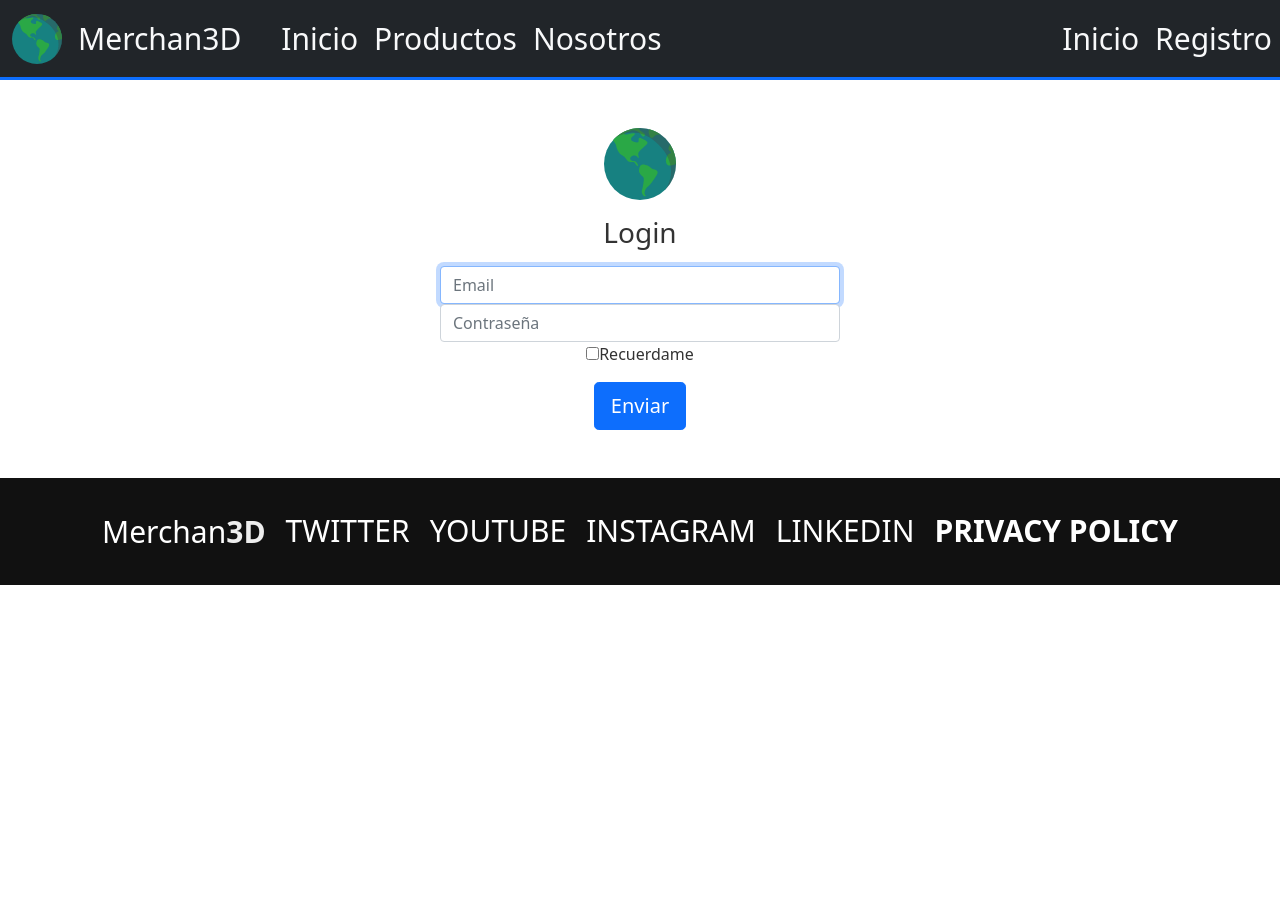
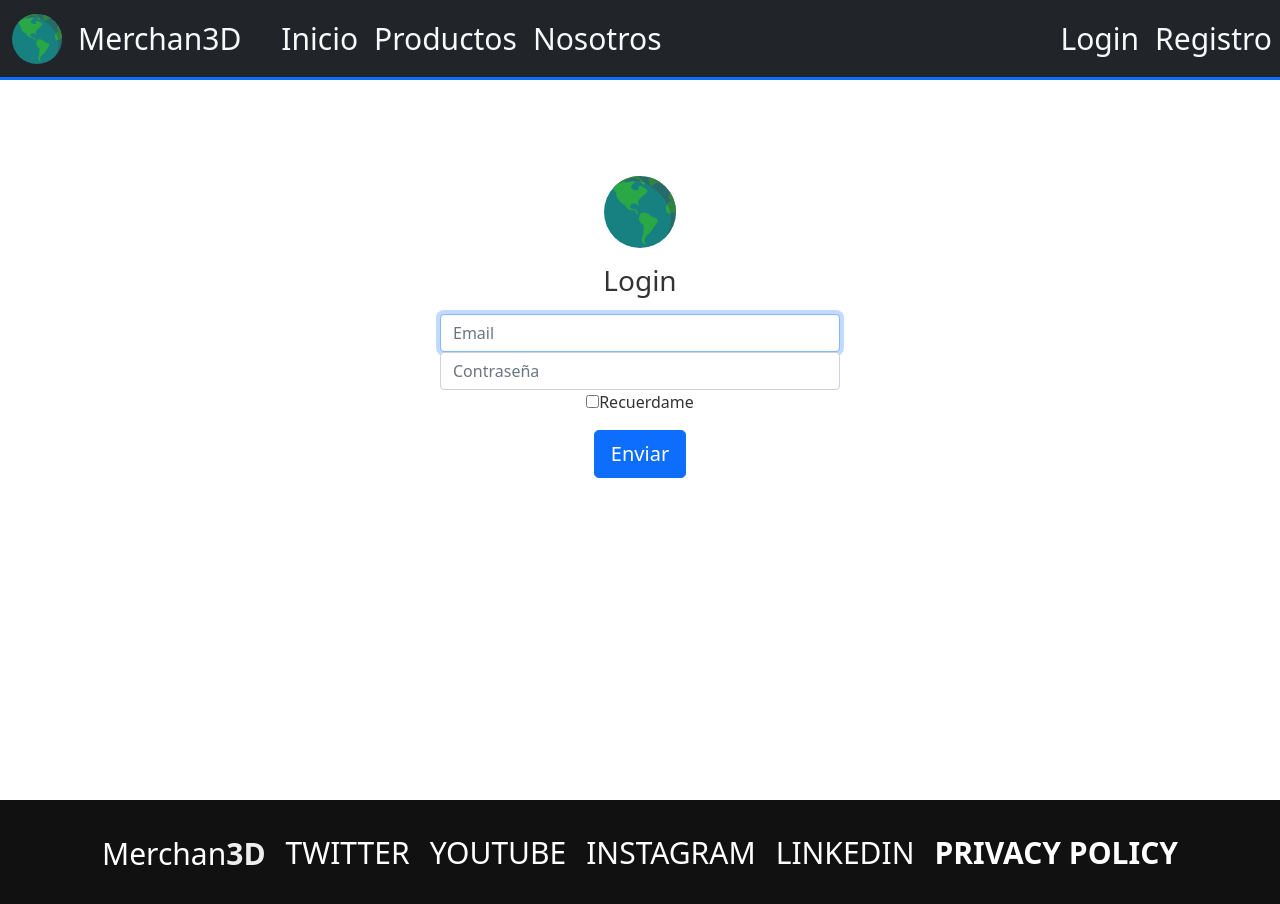
Before and after one commit to Millan214/Merch3D, a plain HTML site: page public/login.html in a window 1280 px wide. Before the commit the page ends 800 px from the top, so only its background shows below. Drawn offline with nearby package versions, Linux system fonts and the light colour scheme.

Commit message:
enlaces de la cabecera funcionando, cabecera flotando y cuerpo de login y registro ajustado al pie

```diff
--- a/public/login.html
+++ b/public/login.html
@@ -15,7 +15,7 @@
 </head>
 <body>
   <!--CABECERA-->
-  <div class="container-fluid" id="eliminaPadding">
+  <div class="container-fluid custom-header" id="eliminaPadding">
     <nav class="navbar navbar-expand-md navbar-light bg-dark  border-3 border-bottom border-primary">
       <div class="container-fluid">
         <a href="#" class="navbar-brand text-light"><img src="./bootstrap/img/tierra.svg" alt="globo terraqueo" id="tamanioIcono"></a>
@@ -25,7 +25,7 @@
         </button>
         <div id="MenuNavegacion" class="collapse navbar-collapse">
           <ul class="navbar-nav ms-3">
-            <li class="nav-item"><a class= "nav-link text-light" href="#">Inicio</a></li>
+            <li class="nav-item"><a class= "nav-link text-light" href="./index.html">Inicio</a></li>
             <li class="nav-item"><a class= "nav-link text-light" href="#">Productos</a></li>
             <li class="nav-item"><a class= "nav-link text-light" href="#">Nosotros</a></li>
           </ul>
@@ -33,15 +33,15 @@
       </div>
       <div class="d-flex">
         <ul class="navbar-nav ms-3">
-          <li class="nav-item"><a class= "nav-link text-light" href="#">Inicio</a></li>
-          <li class="nav-item"><a class= "nav-link text-light" href="#">Registro</a></li>
+          <li class="nav-item"><a class= "nav-link text-light" href="./login.html">Login</a></li>
+          <li class="nav-item"><a class= "nav-link text-light" href="./registro.html">Registro</a></li>
         </ul>
       </div>
     </nav>
   </div>
   <!--CUERPO-->
-  <div class="text-center">
-    <form action="#" method="get" style="max-width: 400px; margin:auto;">
+  <div class="text-center h100vh">
+    <form action="#" method="get" class="pt-10p" style="max-width: 400px; margin:auto;">
       <img src="./bootstrap/img/tierra.svg" alt="logo tierra" height="72" class="mt-5 mb-3">
       <h1 class="mb-3 h3">Login</h1>
       <span for="emailId" class="visually-hidden">Email</span><input type="email" id="emailInputId" class="form-control" placeholder="Email" required autofocus>
--- a/public/styles/index.scss
+++ b/public/styles/index.scss
@@ -25,6 +25,14 @@ a{
     color: white !important;
 }
 
+.pt-10p{
+    padding-top: 10%;
+}
+
+.h100vh{
+    height: 100vh;
+}
+
 //UTILS
 .fw-bold{
     font-weight: bold;
```
Also changed, not shown: public/index.html (+3 -3 lines), public/registro.html (+6 -6 lines), public/styles/index.css, 1 other file.
